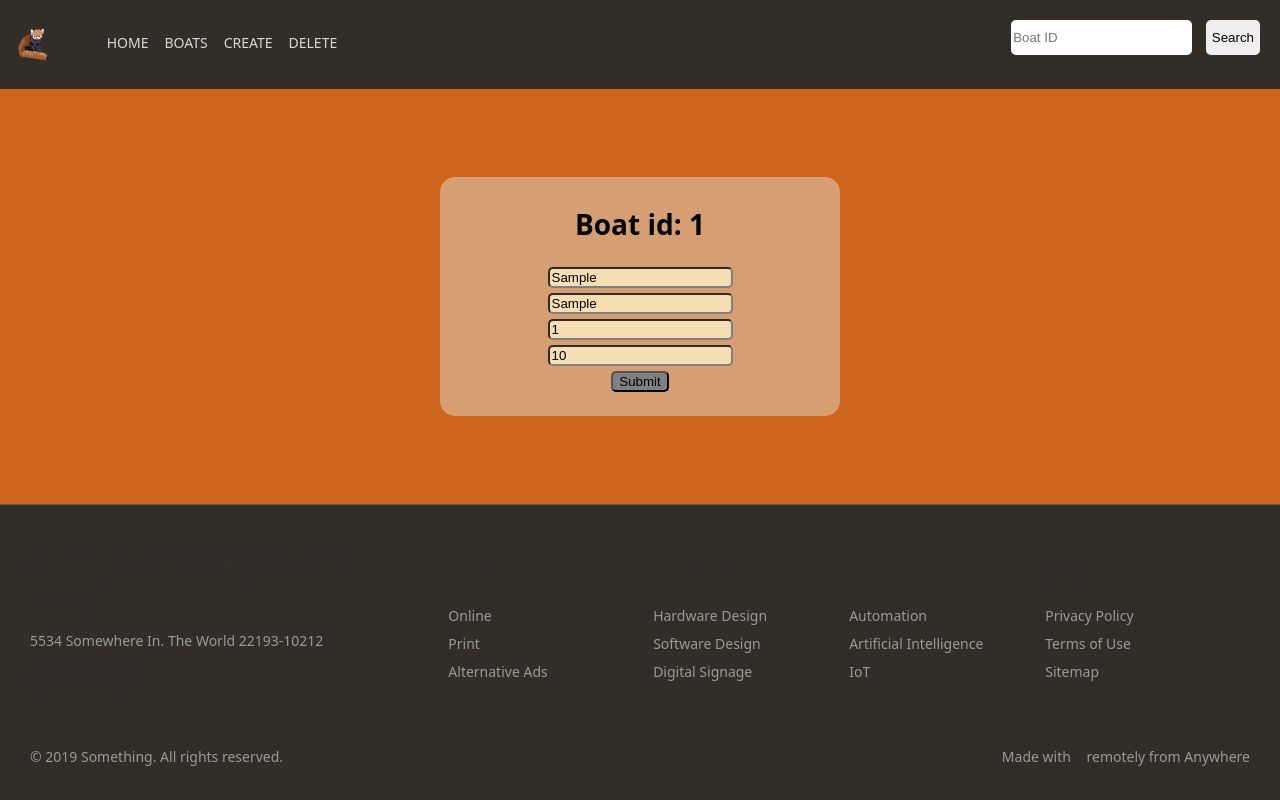
After one commit to nhelock/Flask_Tutorial, a Flask app: template templates/alter.html in a window 1280 px wide. The commit adds this page. Run offline with Flask 3, Linux system fonts and the light colour scheme; the template is opened without the code that fills it: most values are stand-ins (such as "Sample title", 1, 10 or a date in 2020).

Commit message:
Added features and bug fixes
Finished the assignment.

```diff
--- a/main.py
+++ b/main.py
@@ -1,4 +1,4 @@
-from flask import Flask, render_template, request
+from flask import Flask, render_template, request, redirect
 from sqlalchemy import Column, Integer, String, Numeric, create_engine, text
 
 app = Flask(__name__)
@@ -35,7 +35,7 @@ def user(name):
 
 # get all boats
 # this is done to handle requests for two routes -
-@app.route('/boats/', methods=['GET', 'POST'])
+@app.route('/boats/')
 @app.route('/boats/<page>')
 def get_boats(page=1):
     page = int(page)  # request params always come as strings. So type conversion is necessary.
@@ -52,6 +52,38 @@ def results_boat(boat_id = 1):
 	boat = run_query(f"select * from `boats` where `id` = {boat_id}").first()
 
 	return render_template("results.html", boat = boat)
+
+
+@app.route("/boats/alter/<boat_id>", methods=['GET'])
+def alter_boat(boat_id = 1):
+	boat_id = get_int(boat_id, 1, 1)
+
+	boat = run_query(f"select * from `boats` where `id` = {boat_id}").first()
+
+	return render_template("alter.html", boat = boat)
+
+
+@app.route("/boats/", methods=['POST'])
+def alter_boat_request():
+    boat_id = get_int(request.form.get("id"), 1, 1)
+
+    success = None
+    error = None
+
+    try:
+        conn.execute(
+            text(f"UPDATE boats SET name = :name, type = :type, owner_id = :owner_id, rental_price = :rental_price where id = {boat_id}"),
+            request.form
+        )
+
+        success = "Data changed"
+    except Exception as e:
+        print(e)
+        error = e
+
+    # boat = conn.execute(text(f"select * from boats where id = {boat_id}")).first()
+
+    return redirect('../boats')
 
 
 @app.route('/create', methods=['GET'])
@@ -71,8 +103,7 @@ def create_boat():
         )
         return render_template('boats_create.html', error=None, success="Data inserted successfully!")
     except Exception as e:
-        error = e.orig.args[1]
-        print(error)
+        print(e)
         return render_template('boats_create.html', error=error, success=None)
 
 
--- /dev/null
+++ b/templates/alter.html
@@ -0,0 +1,62 @@
+<style>
+    .flex-box {
+        display: flex;
+        font-size: 16px;
+        flex-wrap: wrap;
+        width: 1140px;
+        margin: auto;
+    }
+
+    .boat {
+        display:inline;
+        min-width: 400px;
+        max-width: 400px;
+        padding: 10px;
+        background-color: rgb(224, 217, 204, .5);
+
+        margin: auto;
+        border-radius: 15px;
+        justify-content:center;
+        text-align:center;
+    }
+    .input_submit {
+        background-color:gray;
+        border-color:black;
+        border-radius:5px;
+        text-decoration:wavy;
+        margin-top: 5px;
+
+    }
+    .input_field {
+        color:black;
+        background-color:wheat;
+        border-color:gray;
+        border-radius:5px;
+        margin-top:5px;
+    }
+</style>
+
+{% extends "base.html" %}
+{% block body %}
+
+
+<div class="boat">
+
+    <h1>Boat id: {{ boat['id'] }}</h1>
+    <!-- <ul>
+        <li>Name: {{ boat['name'] }}</li>
+        <li>Type: {{ boat['type'] }}</li>
+        <li>Owner ID: {{ boat['owner_id'] }}</li>
+        <li>Price: {{ boat['rental_price'] }}</li>
+    </ul> -->
+
+    <form action="/boats/" method="POST">
+        <input type="hidden" value="{{ boat['id'] }}" name="id">
+        <input type="text" name="name" value={{boat['name']}} class="input_field"> <br>
+        <input type="text" name="type" value={{boat['type']}} class="input_field"> <br>
+        <input type="number" name="owner_id" value={{boat['owner_id']}} class="input_field"> <br>
+        <input type="number" name="rental_price" value={{boat['rental_price']}} class="input_field" step="0.01"> <br>
+        <input type="submit" value="Submit" class="input_submit">
+    </form>
+</div>
+{% endblock %}
--- a/templates/index.html
+++ b/templates/index.html
@@ -1,4 +1,5 @@
 {% extends "base.html" %}
 {% block body %}
-    <h1> Welcome! </h1>
+    <h1> Welcome to the Site! </h1>
+    <h1> Please use the Navbar for any queries.</h1>
 {% endblock %}
```
Also changed, not shown: templates/results.html (+17 -0 lines).
